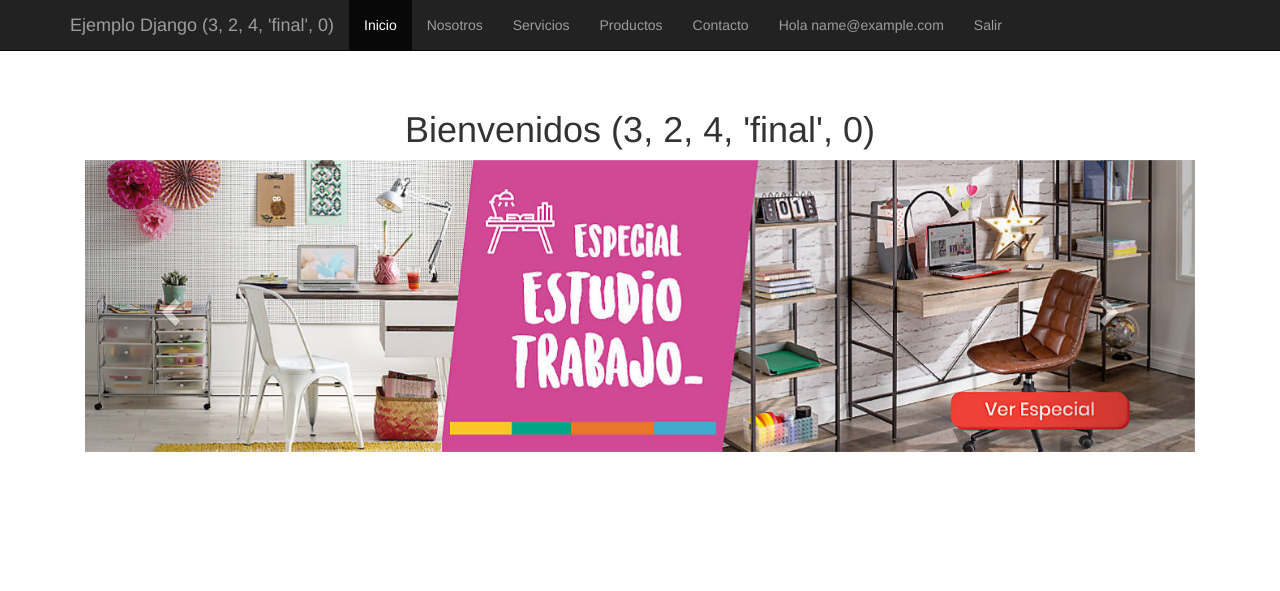
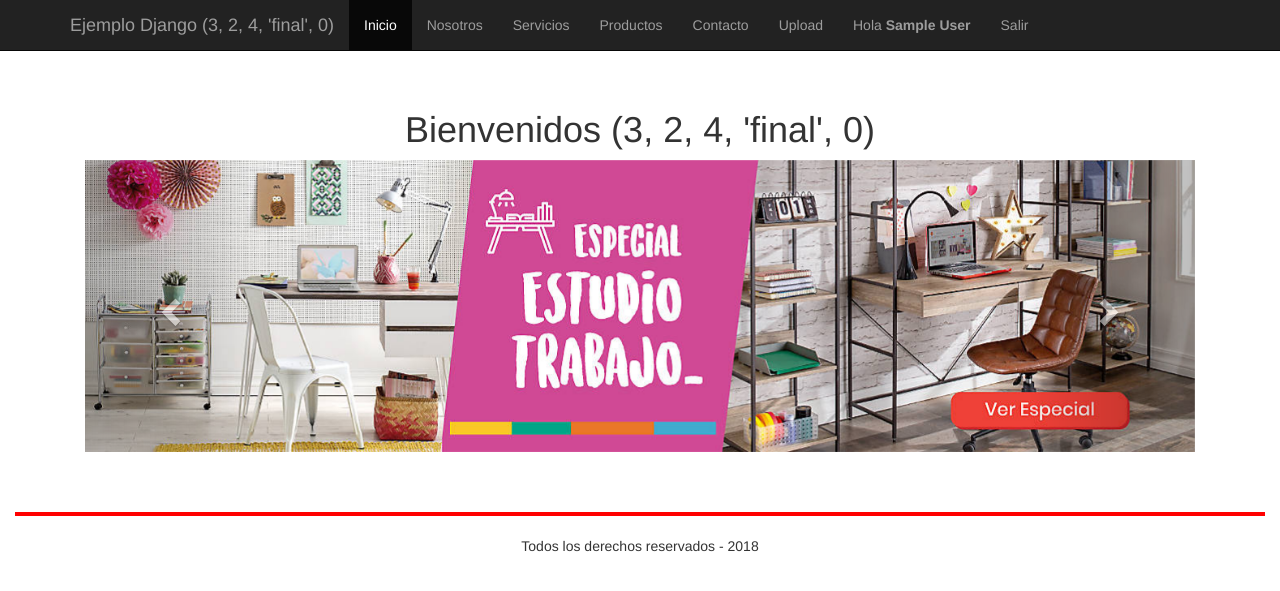
Before and after one commit to peligro/django_2, a Django app: page / in a window 1280 px wide. Shown: the top 591 px of the page. Run offline with Django 3.2, Linux system fonts and the light colour scheme; the visitor is signed in with stand-in values (Sample User, id 1); some libraries are stand-ins or nearby versions.

Commit message:
upload de archivos :facepunch:

```diff
--- a/home/urls.py
+++ b/home/urls.py
@@ -1,6 +1,6 @@
 # -*- coding: utf-8 -*-
 from django.urls import path
-from home.views import home_inicio, home_nosotros, home_servicios, home_productos, home_contacto
+from home.views import home_inicio, home_nosotros, home_servicios, home_productos, home_contacto, home_upload
 
 urlpatterns = [
 	path('', home_inicio, name="home_inicio"),
@@ -8,4 +8,5 @@ urlpatterns = [
 	path('servicios/', home_servicios, name="home_servicios"),
 	path('productos/', home_productos, name="home_productos"),
 	path('contacto/', home_contacto, name="home_contacto"),
+	path('upload/', home_upload, name="home_upload"),
 ]
--- a/home/views.py
+++ b/home/views.py
@@ -5,7 +5,11 @@ from django.conf import settings
 from django.contrib.sites.shortcuts import get_current_site
 from django.contrib import auth
 from django.http import Http404, HttpResponseRedirect
+from django import forms
 from home.models import Productos
+from home.forms import Formulario_Upload
+from django.contrib import messages
+from django.core.files.storage import FileSystemStorage
 
 
 def home_inicio(request):
@@ -31,6 +35,20 @@ def home_productos(request):
         return render(request, "home/productos.html",{'productos': productos})
 
 
-
 def home_contacto(request):
     return render(request, "home/contacto.html",{})
+
+
+def home_upload(request):
+    if request.method == 'POST':
+        form = Formulario_Upload(request.POST, request.FILES)
+        if form.is_valid():
+            myfile = request.FILES['file']
+            fs = FileSystemStorage()
+            filename = fs.save('archivo.jpg', myfile)
+            uploaded_file_url = fs.url(filename)
+            messages.add_message(request, messages.SUCCESS, '<hr />OK OK.')
+            return HttpResponseRedirect('/upload')
+    else:
+        form = Formulario_Upload(request.POST or None)
+    return render(request, "home/upload.html",{'form': form})
--- a/templates/home/base.html
+++ b/templates/home/base.html
@@ -7,7 +7,7 @@
 	  <meta name="author" content="Web Master César Cancino Zapata | yo@cesarcancino.com" />
     <meta http-equiv="X-UA-Compatible" content="IE=edge" />
     <meta name="viewport" content="width=device-width, initial-scale=1" />
-		<title>Aplicación de ejemplo | {% block title %}{% endblock %}</title>
+		<title>#manosenelcódigo | {% block title %}{% endblock %}</title>
 		<link href="{% static 'css/bootstrap.min.css' %}" rel="stylesheet" />
         <link href="{% static 'css/ie10-viewport-bug-workaround.css' %}" rel="stylesheet" />
         <link href="{% static 'css/starter-template.css' %}" rel="stylesheet" />
@@ -33,7 +33,7 @@
             <span class="icon-bar"></span>
             <span class="icon-bar"></span>
           </button>
-          <a class="navbar-brand" href="#">Ejemplo Django {{ django_version }}</a>
+          <a class="navbar-brand" href="{% url 'home_inicio' %}">Ejemplo Django {{ django_version }}</a>
         </div>
         <div id="navbar" class="collapse navbar-collapse">
           <ul class="nav navbar-nav">
@@ -44,8 +44,9 @@
             <li><a href="{% url 'home_servicios' %}" title="Servicios">Servicios</a></li>
             <li><a href="{% url 'home_productos' %}" title="Productos">Productos</a></li>
             <li><a href="{% url 'home_contacto' %}" title="Contacto">Contacto</a></li>
+            <li><a href="{% url 'home_upload' %}" title="Upload">Upload</a></li>
             {% if user.is_authenticated %}
-            <li><a href="javascript:void(0);">Hola {{ user.email }}</a></li>
+            <li><a href="javascript:void(0);">Hola <strong>{{ user.first_name }} {{ user.last_name }}</strong></a></li>
             <li><a href="{% url 'usuarios_salir' %}" title="Login">Salir</a></li>
             {% else %}
             <li><a href="{% url 'usuarios_login' %}" title="Login">Login</a></li>
@@ -64,7 +65,15 @@
 
     </div><!-- /.container -->
 
+<footer class="footerfix">
+         <div class="container-fluid">
+         <hr style="border: 2px solid #ff0000;" />
+            <div class="copy text-center">
+               Todos los derechos reservados - 2018
+            </div>
 
+         </div>
+      </footer>
 
 <!--bloques js-->
     <!--Dependencias-->
```
Also changed, not shown: home/forms.py (added, +8 -0 lines), templates/home/upload.html (added, +35 -0 lines), media/archivo.jpg (added), media/archivo_NoLZ8U0.jpg (added), media/horst-paulmann.jpg (added).
